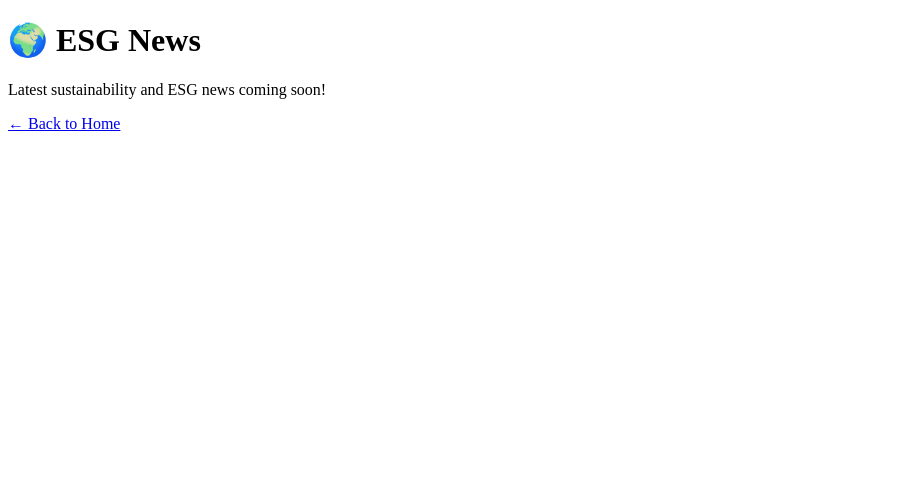
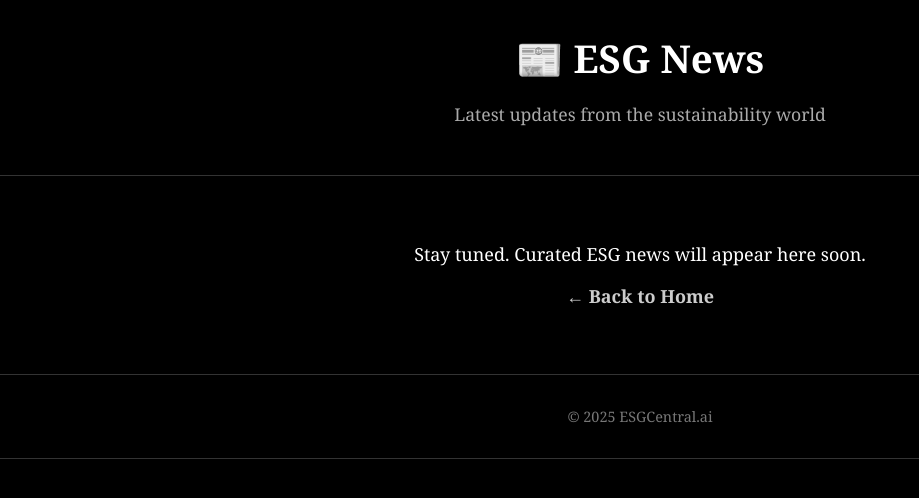
Before and after one commit to ESGCentral/esgcentral, a plain HTML site: page news.html in a window 1280 px wide. Shown: the whole page, without its empty margins (0-919 px from the left). Drawn offline with Linux system fonts and the light colour scheme.

Commit message:
Update news.html

```diff
--- a/news.html
+++ b/news.html
@@ -4,10 +4,67 @@
   <meta charset="UTF-8" />
   <meta name="viewport" content="width=device-width, initial-scale=1.0"/>
   <title>ESG News - ESGCentral</title>
+  <style>
+    body {
+      margin: 0;
+      padding: 0;
+      background-color: #000;
+      color: #fff;
+      font-family: 'Georgia', serif;
+      font-size: 18px;
+    }
+
+    header, footer {
+      text-align: center;
+      padding: 2rem 1rem;
+      border-bottom: 1px solid #333;
+    }
+
+    header h1 {
+      margin: 0;
+      font-size: 2.4rem;
+    }
+
+    p.sub {
+      color: #aaa;
+      font-size: 1.1rem;
+    }
+
+    main {
+      text-align: center;
+      padding: 3rem 1rem;
+    }
+
+    a {
+      color: #ccc;
+      text-decoration: none;
+      font-weight: bold;
+    }
+
+    a:hover {
+      color: #fff;
+    }
+
+    footer {
+      border-top: 1px solid #333;
+      font-size: 0.9rem;
+      color: #777;
+    }
+  </style>
 </head>
 <body>
-  <h1>🌍 ESG News</h1>
-  <p>Latest sustainability and ESG news coming soon!</p>
-  <a href="index.html">← Back to Home</a>
+  <header>
+    <h1>📰 ESG News</h1>
+    <p class="sub">Latest updates from the sustainability world</p>
+  </header>
+
+  <main>
+    <p>Stay tuned. Curated ESG news will appear here soon.</p>
+    <p><a href="index.html">← Back to Home</a></p>
+  </main>
+
+  <footer>
+    &copy; 2025 ESGCentral.ai
+  </footer>
 </body>
 </html>
```
